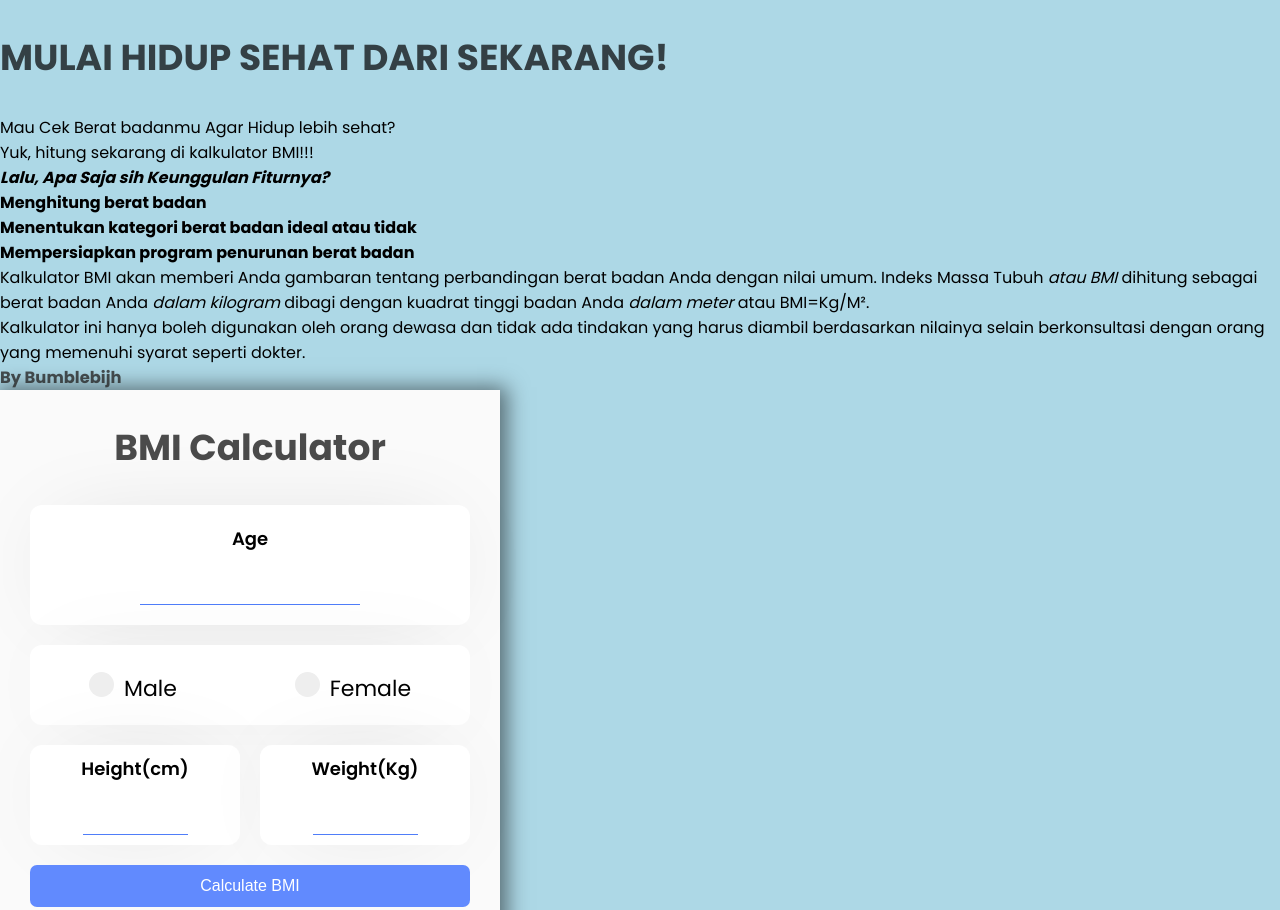
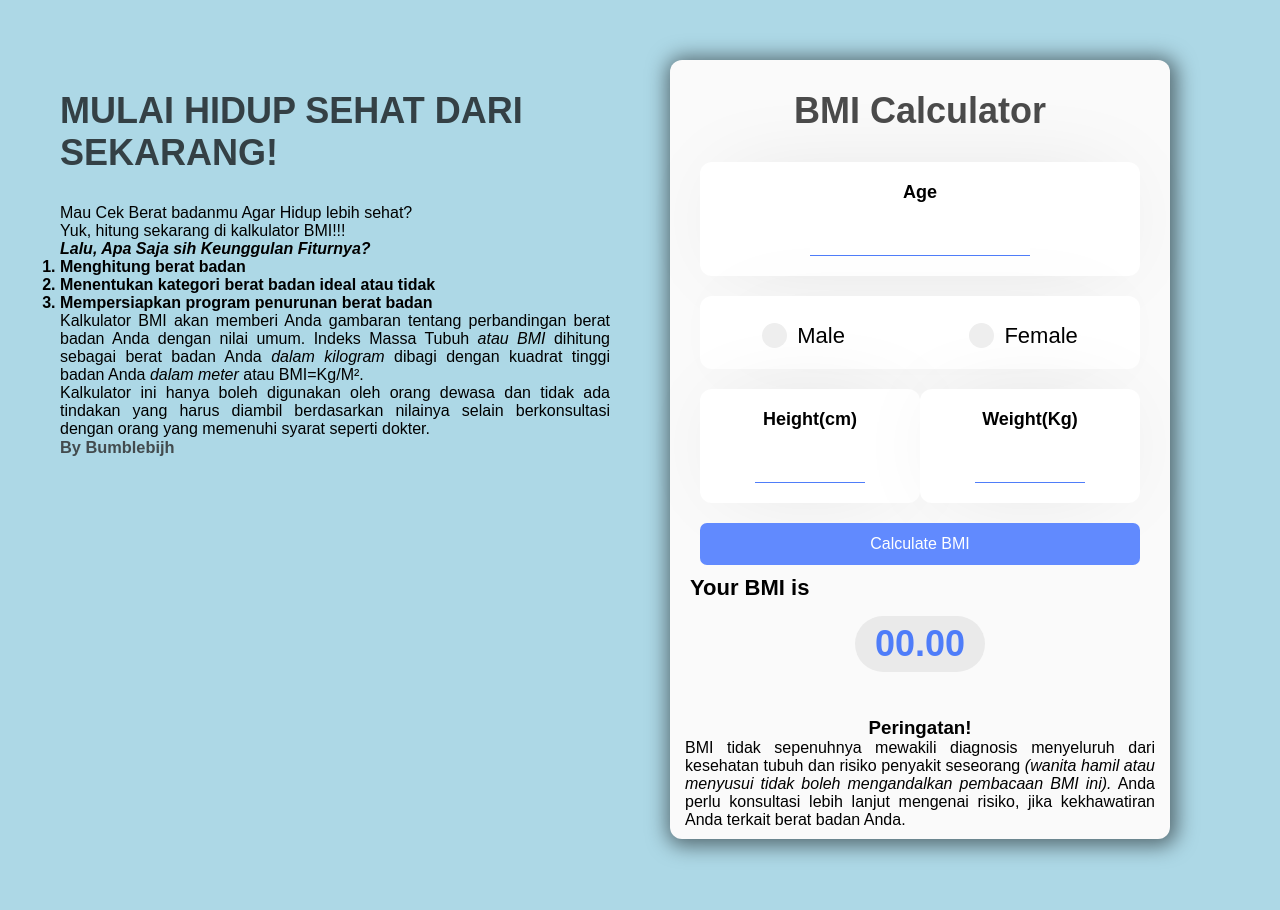
Before and after one commit to revou-fundamental-course/8-jul-24-Bumblebijh, a plain HTML site: page index.html in a window 1280 px wide. Shown: the top 910 px of the page. Drawn offline with Linux system fonts and the light colour scheme; a script that the page names is missing.

Commit message:
Update style.css
Update 18/07/2024

```diff
--- a/CSS/style.css
+++ b/CSS/style.css
@@ -1,47 +1,68 @@
 /* import Google Font - Poppins */
-@import url('https://fonts.googleapis.com/css2?family=Poppins:wght@400;500;600;700&display=swap');
-*{
+* {
     margin: 0;
     padding: 0;
     box-sizing: border-box;
     font-family: 'Poppins', sans-serif;
 }
 
-body{
+/* Content utama flex kanan kiri */
+.main-content {
+    display: flex;
+    flex-direction: row;
+    padding: 30px;
+
+}
+
+.section-kiri {
+    width: 50%;
+    padding: 30px;
+}
+
+.section-kanan {
+    width: 50%;
+    padding: 30px;
+}
+/* Content utama flex kanan kiri - END */
+
+ /* Align text artikel menjadi justify */
+p {
+    text-align: justify;
+}
+
+#pembukaan {
+    text-align: justify;
+}
+ /* Align text artikel menjadi justify - END */
+
+body {
     display: flex;
     align-items: center;
     justify-content: center;
     min-height: 100vh;
-background: lightblue
+    background: lightblue;
 }
 
-
 .box {
- width:500px;
+    width: 500px;
     background: #fafafa;
- border: radius 12px;
+    border-radius: 12px;
     text-align: center;
- box-shadow: 2px 2px 20px 5px rgba(0,0,0,0.5);
-
+    box-shadow: 2px 2px 20px 5px rgba(0, 0, 0, 0.5);
 }
 
-
 h1 {
-    color: rgb(0, 0, 0, 0.7);
+    color: rgba(0, 0, 0, 0.7);
     font-weight: bold;
     font-size: 36px;
     padding: 30px 0;
-
 }
-
-
 
 .content {
     padding: 0 30px;
-
 }
 
-    .input {
+.input, .inputH, .inputW {
     background: #fff;
     box-shadow: 0px 0px 95px -30px rgba(0, 0, 0, 0.15);
     border-radius: 12px;
@@ -49,85 +70,29 @@ h1 {
     margin-bottom: 20px;
 }
 
-
-    .input label {
+.input label, .inputH label, .inputW label {
     display: block;
     font-size: 18px;
     font-weight: 600;
     color: #000;
     margin-bottom: 20px;
 }
-    .input input {
+
+.input input, .inputH input, .inputW input {
     outline: none;
     border: none;
     border-bottom: 1px solid #4f7df9;
     width: 50%;
     text-align: center;
     font-size: 28px;
-        font-family: "Nunito", sans-serif;
+    font-family: 'Nunito', sans-serif;
 }
-
-
-
-    .inputW {
-        background: #fff;
-        box-shadow: 0px 0px 95px -30px rgba(0, 0, 0, 0.15);
-        border-radius: 12px;
-        padding: 10px 0;
-        margin-bottom: 20px
-    }
-
-
-    .inputW label {
-        display: block;
-        font-size: 18px;
-        font-weight:600;
-        color: #000;
-        margin-bottom: 20px;
-    }
-    .inputW input {
-        outline: none;
-        border: none;
-        border-bottom: 1px solid #4f7df9;
-        width: 50%;
-        text-align: center;
-        font-size: 28px;
-        font-family: "Nunito", sans-serif;
-    }
-
-    .inputH {
-        background: #fff;
-        box-shadow:0px 0px 95px -30px rgba(0, 0, 0, 0.15);
-        border-radius: 12px;
-        padding: 10px 0;
-        margin-bottom: 20px;
-        margin-right: 20px;
-    }
-
-
-    .inputH label {
-        display: block;
-        font-size: 18px;
-        font-weight: 600;
-        color: #000;
-        margin-bottom: 20px;
-    }
-    .inputH input {
-        outline: none;
-        border: none;
-        border-bottom: 1px solid #4f7df9;
-        width: 50%;
-        text-align: center;
-        font-size: 28px;
-        font-family: "Nanito", sans-serif;
-    }
-
 
 button.calculate {
     cursor: pointer;
-        font-family: "Nunito", sans-serif;
+    font-family: 'Nunito', sans-serif;
     color: #fff;
-        background: rgb(97,138,254,1);
+    background: rgb(97, 138, 254);
     font-size: 16px;
     border-radius: 7px;
     padding: 12px 0;
@@ -136,21 +101,22 @@ h1 {
     border: none;
     transition: all 0.5s;
 }
+
 button.calculate:hover {
     background: #0044ff;
 }
 
-
-
 .result {
     padding: 10px 20px;
 }
+
 .result p {
     font-weight: 600;
     font-size: 22px;
     color: #000;
     margin-bottom: 15px;
 }
+
 .result #result {
     font-size: 36px;
     font-weight: 900;
@@ -160,10 +126,6 @@ h1 {
     padding: 7px 20px;
     border-radius: 55px;
     margin-bottom: 25px;
-    }
-    #comment {
-        color: #4f7df9;
-        font-weight: 800;
 }
 
 .comment {
@@ -210,7 +172,6 @@ h1 {
     display: block;
     position: relative;
     padding-left: 35px;
-    /* margin-bottom: 12px; */
     margin-top: 7px;
     cursor: pointer;
     font-size: 22px;
@@ -266,10 +227,9 @@ h1 {
     left: 9px;
     width: 8px;
     height: 8px;
-   border-radius:50%;
+    border-radius: 50%;
     background: white;
 }
-/* END Style for Radio */
 
 .containerHW {
     display: flex;
@@ -277,25 +237,20 @@ h1 {
     align-items: center;
 }
 
-
-
-
-
 /* The Modal (background) */
 .modal {
-    display: none; /*Hidden by default */
+    display: none; /* Hidden by default */
     position: fixed; /* Stay in place */
     z-index: 1; /* Sit on top */
     padding-top: 100px; /* Location of the box */
     left: 0;
     top: 0;
-    width: 100%; /* full width */
-    height: 100%; /* full height */
+    width: 100%; /* Full width */
+    height: 100%; /* Full height */
     overflow: auto; /* Enable scroll if needed */
     background-color: rgb(0,0,0); /* Fallback color */
     background-color: rgba(0,0,0,0.4); /* Black w/ opacity */
     padding-top: 300px;
-
 }
 
 /* Modal Content */
@@ -305,7 +260,7 @@ h1 {
     padding: 20px;
     border: 1px solid #888;
     width: 600px;
-    border-radius:10px;
+    border-radius: 10px;
     box-shadow: #393c76 -1px 2px 2px 1px;
 }
 
@@ -327,7 +282,7 @@ h1 {
 
 /* The Close Button */
 .close {
-    color: #aaaaa;
+    color: #aaaaaa;
     float: right;
     font-size: 28px;
     font-weight: bold;
@@ -339,28 +294,21 @@ h1 {
     color: #d41111;
 }
 
-
-
-
-
 .linkDownload {
     position: fixed;
     background-color: #d12322;
     margin: 20px;
     padding: 10px 10px;
-    left: -0px;
+    left: 0px;
     border-radius: 5px;
-    bottom: -0px;
+    bottom: 0px;
     font-size: 16px;
     font-weight: 400;
     color: #fff;
     text-decoration: none;
     text-transform: capitalize;
     transition: all 0.43s ease-in-out;
-
-
 }
-
 
 .linkDownload i {
     padding-left: 7px;
@@ -371,39 +319,23 @@ h1 {
     background-color: black;
 }
 
-
-@media (max-width: 700px){
-
-
+@media (max-width: 700px) {
     .box {
         width: 380px;
     }
-
-
-
-
     .input label {
-
         font-size: 18px;
     }
-
     .inputH label, .inputW label {
         font-size: 14px;
     }
-
-
-    .input input, .inputH input, .inputW input{
+    .input input, .inputH input, .inputW input {
         font-size: 24px;
     }
-
-
     .modal-content {
-
         width: 380px;
     }
-
-    .linkDownload{
-        display:none;
+    .linkDownload {
+        display: none;
     }
-
 }
```
Lines whose indentation alone changed are shown as unchanged.
